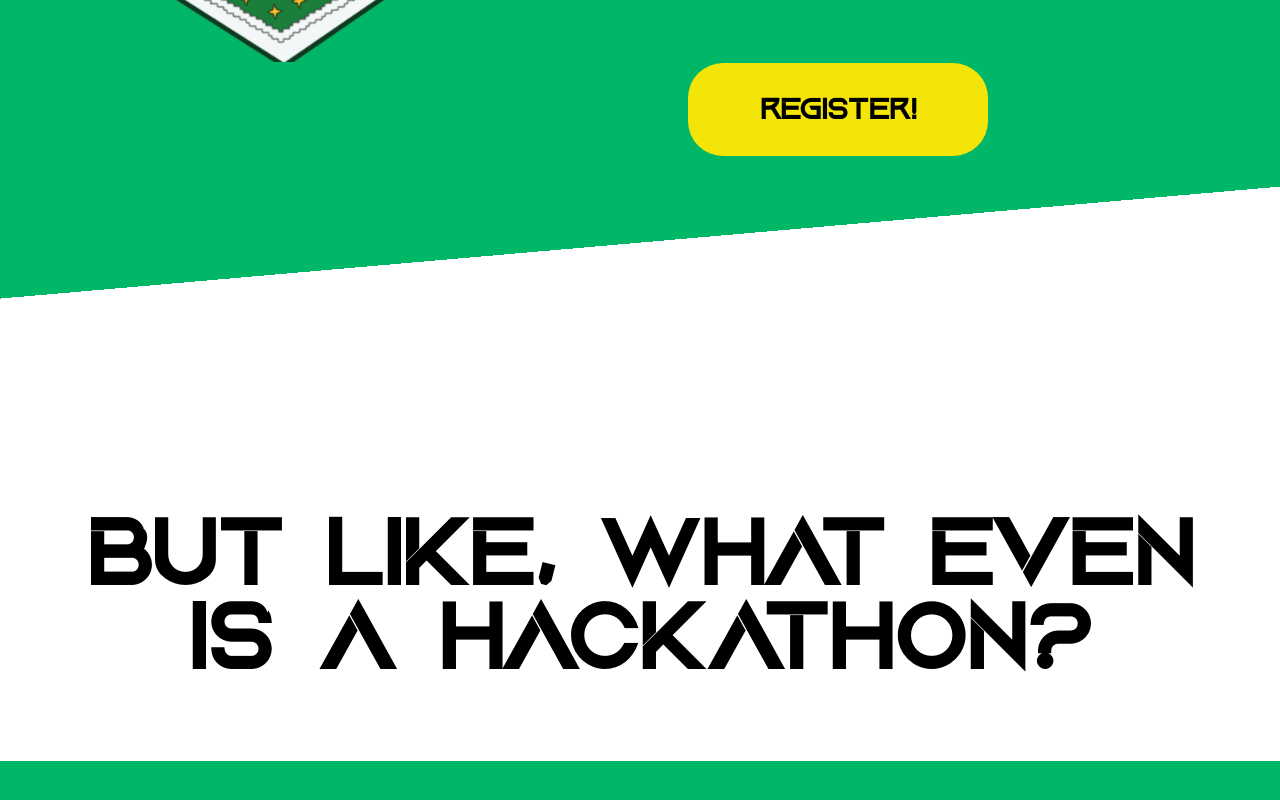
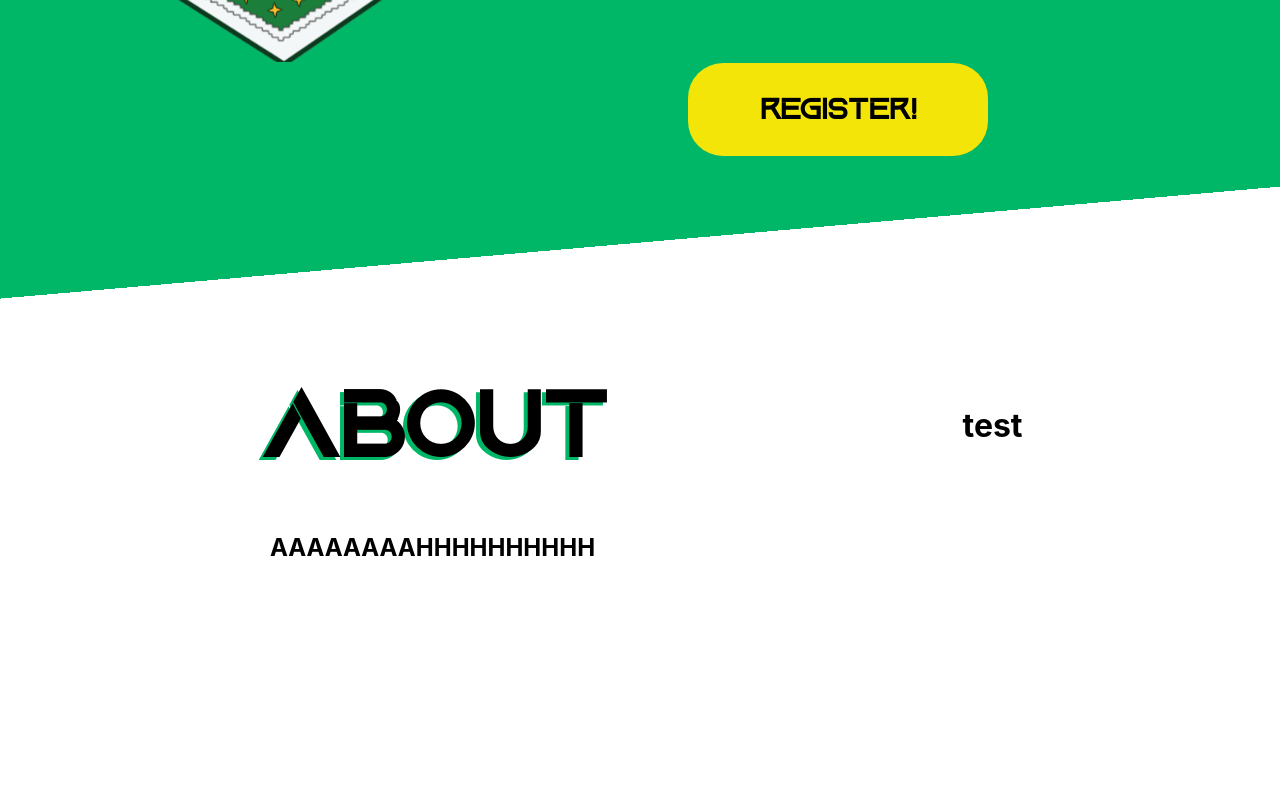
Before and after one commit to atomhacks/VIII, a Next.js app: page / in a window 1280 px wide. Shown: the part 556-1356 px from the top of the page. Before the commit the page ends 1317 px from the top, so only its background shows below. Built offline with nearby package versions, Linux system fonts and the light colour scheme.

Commit message:
WEE about title

```diff
--- a/pages/index.js
+++ b/pages/index.js
@@ -31,8 +31,14 @@ export default function Home() {
           </div>
         </div>
 
-        <div className={aboutStyles.aboutDiv}>
-          <h1 className={aboutStyles.title}>But like, what even is a hackathon?</h1>
+        <div className={aboutStyles.aboutDiv} id="about">
+          <div>
+            <h1 className={aboutStyles.title}>About</h1>
+            <h2>AAAAAAAAHHHHHHHHHH</h2>
+          </div>
+          <div>
+            <h1 className>test</h1>
+          </div>
         </div>
       </div>
     </>
--- a/styles/sections/About.module.css
+++ b/styles/sections/About.module.css
@@ -1,17 +1,17 @@
 .aboutDiv {
-    display: flex;
-    flex-direction: column;
-    align-items: center;
-    justify-content: flex-start;
+    display: grid;
+    grid-template-areas:
+      "left right";
     text-align: center;
-    height: 100%;
-    padding: 5rem 5rem;
+    height: 100vh;
+    padding: 1rem 5rem;
     background-color: #fff;
 
 }
 
 .title {
     font-size: 600%;
-    margin-bottom: 0;
+    margin-top: 0;
+    text-shadow: -4px 3px #00b768;
     font-family: Aquire;
 }
```
